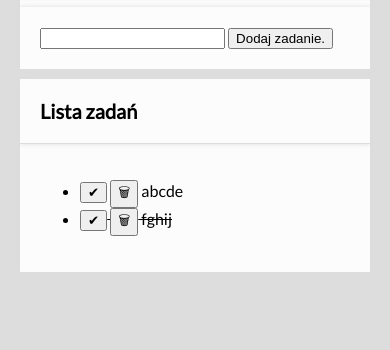
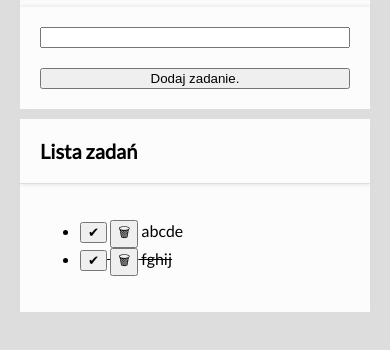
Before and after one commit to MariaHola/todoApp, a plain HTML site: page index.html in a window 390 px wide. Shown: the part 170-520 px from the top of the page. Drawn offline with Linux system fonts and the light colour scheme.

Commit message:
form.css added

```diff
--- /dev/null
+++ b/css/form.css
@@ -0,0 +1,11 @@
+.form {
+    display: grid;
+    grid-template-columns: 1fr auto;
+    grid-gap: 20px;
+}
+
+@media (max-width: 767px) {
+    .form {
+        grid-template-columns: 1fr;
+    }
+}
--- a/index.html
+++ b/index.html
@@ -12,6 +12,7 @@
     <link href="./css/style.css" rel="stylesheet">
     <link href="./css/body.css" rel="stylesheet">
     <link href="./css/section.css" rel="stylesheet">
+    <link href="./css/form.css" rel="stylesheet">
     <title>toDoList</title>
 </head>
 
@@ -24,7 +25,7 @@
     <section class="section">
         <h2 class="section section__header">Dodaj nowe zadanie</h2>
         <div class="section section__body">
-            <form class="js-form">
+            <form class="form js-form">
                 <input class="js-newTask">
                 <button>Dodaj zadanie.</button>
             </form>
```
